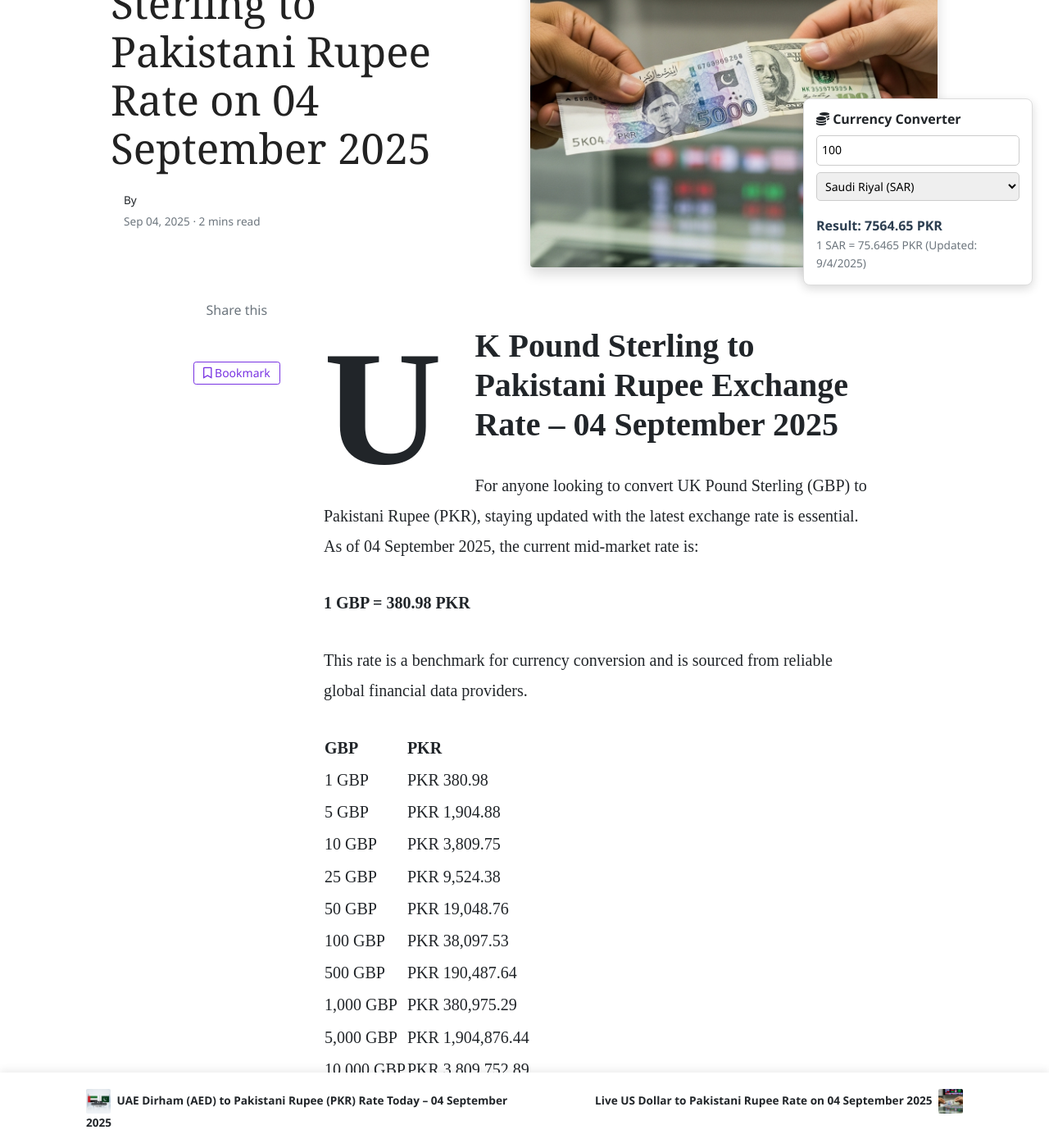
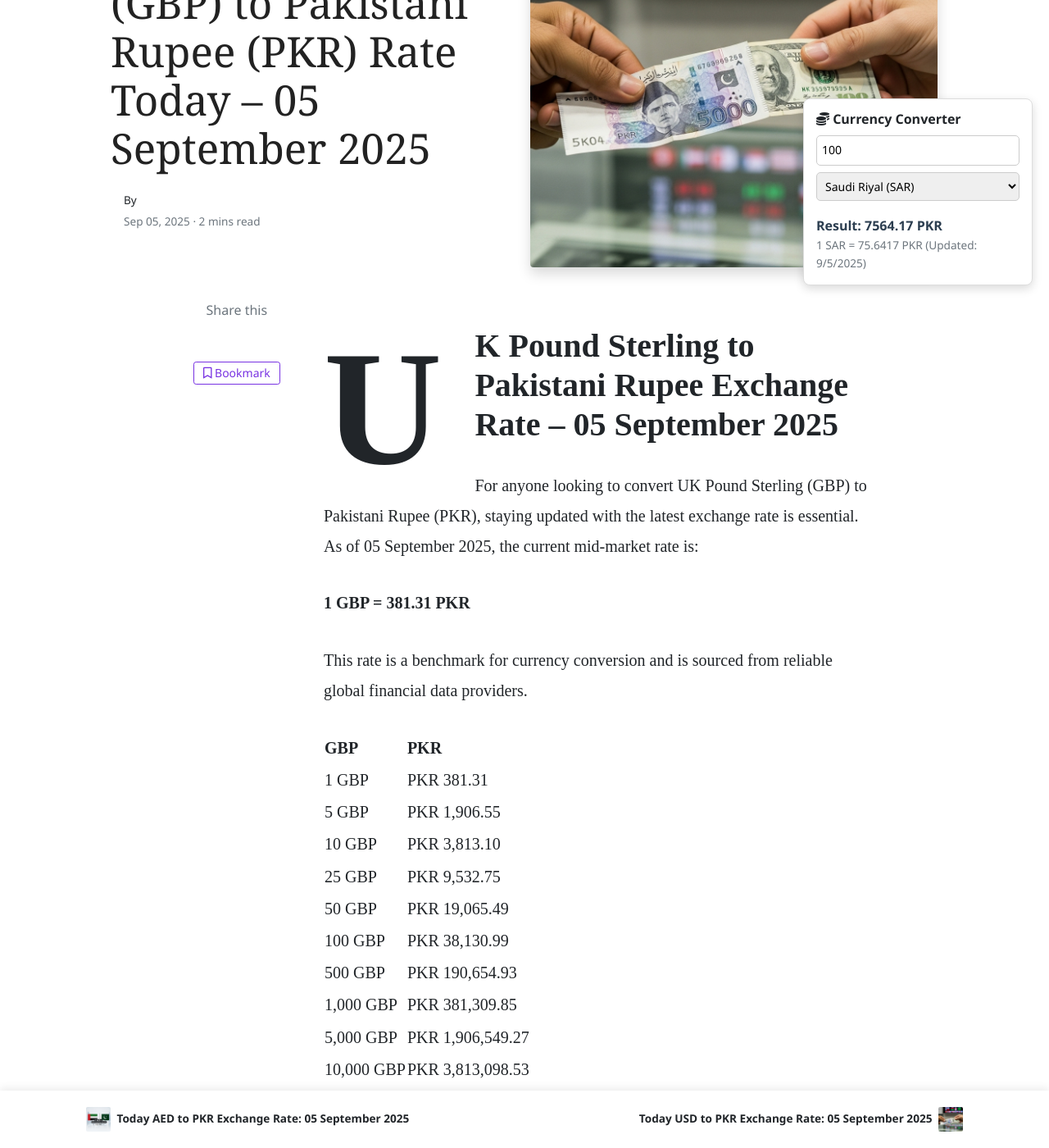
Before and after one commit to mlcom/mlcom.github.io, a Jekyll site: the page built from _posts/2025-09-05-today-uk-pound-sterling-to-pkr-exchange-rate-september-2025-prices-updated-gbp-to-pkr.md, in a window 1280 px wide and 1400 px high, scrolled down 295 px. Shown: the whole window at 82% size. Built offline with Jekyll 4.4.1, drawn with Linux system fonts in a browser that asks for light colours; nearby versions of some CDN libraries; comment, search, counter and statistics services are not loaded; some of the changed text lies outside the part shown.

Commit message:
Automated: Update currency rates and generate daily posts

```diff
--- a/_posts/2025-09-04-today-saudi-riyal-to-pkr-exchange-rate-september-2025-prices-updated-sar-to-pkr.md
+++ b/_posts/2025-09-05-today-saudi-riyal-to-pkr-exchange-rate-september-2025-prices-updated-sar-to-pkr.md
@@ -1,32 +1,32 @@
 ---
 layout: post
-title:  'Live Saudi Riyal to Pakistani Rupee Rate on 04 September 2025'
+title:  'Saudi Riyal (SAR) to Pakistani Rupee (PKR) Rate Today – 05 September 2025'
 author: jane
 categories: [ sar-to-pkr ]
 image: assets/images/sar-to-pkr-rate-today.jpg
 tags: ['SAR to PKR', 'Saudi Riyal to Pakistani Rupee', 'today riyal rate in pakistan', 'saudi riyal rate', 'open market riyal rate']
 ---
 
-# Saudi Riyal to Pakistani Rupee Exchange Rate – 04 September 2025
+# Saudi Riyal to Pakistani Rupee Exchange Rate – 05 September 2025
 
-For anyone looking to convert Saudi Riyal (SAR) to Pakistani Rupee (PKR), staying updated with the latest exchange rate is essential. As of 04 September 2025, the current mid-market rate is:
+For anyone looking to convert Saudi Riyal (SAR) to Pakistani Rupee (PKR), staying updated with the latest exchange rate is essential. As of 05 September 2025, the current mid-market rate is:
 
-**1 SAR = 75.65 PKR**
+**1 SAR = 75.64 PKR**
 
 This rate is a benchmark for currency conversion and is sourced from reliable global financial data providers.
 
 | SAR | PKR |
 | --- | --- |
-| 1 SAR | PKR 75.65 |
-| 5 SAR | PKR 378.23 |
-| 10 SAR | PKR 756.46 |
-| 25 SAR | PKR 1,891.16 |
-| 50 SAR | PKR 3,782.32 |
-| 100 SAR | PKR 7,564.65 |
-| 500 SAR | PKR 37,823.23 |
-| 1,000 SAR | PKR 75,646.45 |
-| 5,000 SAR | PKR 378,232.27 |
-| 10,000 SAR | PKR 756,464.53 |
+| 1 SAR | PKR 75.64 |
+| 5 SAR | PKR 378.21 |
+| 10 SAR | PKR 756.42 |
+| 25 SAR | PKR 1,891.04 |
+| 50 SAR | PKR 3,782.09 |
+| 100 SAR | PKR 7,564.17 |
+| 500 SAR | PKR 37,820.85 |
+| 1,000 SAR | PKR 75,641.71 |
+| 5,000 SAR | PKR 378,208.53 |
+| 10,000 SAR | PKR 756,417.07 |
 
 
 ## Understanding Exchange Rate Fluctuations
--- a/_posts/2025-09-04-today-uae-dirham-to-pkr-exchange-rate-september-2025-prices-updated-aed-to-pkr.md
+++ b/_posts/2025-09-05-today-uae-dirham-to-pkr-exchange-rate-september-2025-prices-updated-aed-to-pkr.md
@@ -1,15 +1,15 @@
 ---
 layout: post
-title:  'UAE Dirham (AED) to Pakistani Rupee (PKR) Rate Today – 04 September 2025'
+title:  'Today AED to PKR Exchange Rate: 05 September 2025'
 author: jane
 categories: [ aed-to-pkr ]
 image: assets/images/aed-to-pkr-rate-today.jpg
 tags: ['AED to PKR', 'UAE Dirham to Pakistani Rupee', 'dubai dirham to pkr', 'dirham rate in pakistan today', 'uae exchange rate pakistan']
 ---
 
-# UAE Dirham to Pakistani Rupee Exchange Rate – 04 September 2025
+# UAE Dirham to Pakistani Rupee Exchange Rate – 05 September 2025
 
-For anyone looking to convert UAE Dirham (AED) to Pakistani Rupee (PKR), staying updated with the latest exchange rate is essential. As of 04 September 2025, the current mid-market rate is:
+For anyone looking to convert UAE Dirham (AED) to Pakistani Rupee (PKR), staying updated with the latest exchange rate is essential. As of 05 September 2025, the current mid-market rate is:
 
 **1 AED = 77.24 PKR**
 
--- a/_posts/2025-09-04-today-uk-pound-sterling-to-pkr-exchange-rate-september-2025-prices-updated-gbp-to-pkr.md
+++ b/_posts/2025-09-05-today-uk-pound-sterling-to-pkr-exchange-rate-september-2025-prices-updated-gbp-to-pkr.md
@@ -1,32 +1,32 @@
 ---
 layout: post
-title:  'Live UK Pound Sterling to Pakistani Rupee Rate on 04 September 2025'
+title:  'UK Pound Sterling (GBP) to Pakistani Rupee (PKR) Rate Today – 05 September 2025'
 author: john
 categories: [ gbp-to-pkr ]
 image: assets/images/usd-to-pkr-rate-today.jpg
 tags: ['GBP to PKR', 'UK Pound to Pakistani Rupee', 'pound rate in pakistan', 'great britain pound to pkr', 'uk to pakistan money transfer']
 ---
 
-# UK Pound Sterling to Pakistani Rupee Exchange Rate – 04 September 2025
+# UK Pound Sterling to Pakistani Rupee Exchange Rate – 05 September 2025
 
-For anyone looking to convert UK Pound Sterling (GBP) to Pakistani Rupee (PKR), staying updated with the latest exchange rate is essential. As of 04 September 2025, the current mid-market rate is:
+For anyone looking to convert UK Pound Sterling (GBP) to Pakistani Rupee (PKR), staying updated with the latest exchange rate is essential. As of 05 September 2025, the current mid-market rate is:
 
-**1 GBP = 380.98 PKR**
+**1 GBP = 381.31 PKR**
 
 This rate is a benchmark for currency conversion and is sourced from reliable global financial data providers.
 
 | GBP | PKR |
 | --- | --- |
-| 1 GBP | PKR 380.98 |
-| 5 GBP | PKR 1,904.88 |
-| 10 GBP | PKR 3,809.75 |
-| 25 GBP | PKR 9,524.38 |
-| 50 GBP | PKR 19,048.76 |
-| 100 GBP | PKR 38,097.53 |
-| 500 GBP | PKR 190,487.64 |
-| 1,000 GBP | PKR 380,975.29 |
-| 5,000 GBP | PKR 1,904,876.44 |
-| 10,000 GBP | PKR 3,809,752.89 |
+| 1 GBP | PKR 381.31 |
+| 5 GBP | PKR 1,906.55 |
+| 10 GBP | PKR 3,813.10 |
+| 25 GBP | PKR 9,532.75 |
+| 50 GBP | PKR 19,065.49 |
+| 100 GBP | PKR 38,130.99 |
+| 500 GBP | PKR 190,654.93 |
+| 1,000 GBP | PKR 381,309.85 |
+| 5,000 GBP | PKR 1,906,549.27 |
+| 10,000 GBP | PKR 3,813,098.53 |
 
 
 ## Understanding Exchange Rate Fluctuations
@@ -45,7 +45,7 @@ This depends on your personal needs. If the Pound is currently strong against th
 
 ### How much is 100 Pounds in Pakistani Rupees?
 
-Based on the live mid-market rate, 100 UK Pound Sterling equals **380,975.29** Pakistani Rupees. The final amount may vary based on the service provider's rate and fees.
+Based on the live mid-market rate, 100 UK Pound Sterling equals **381,309.85** Pakistani Rupees. The final amount may vary based on the service provider's rate and fees.
 
 
 
--- a/_posts/2025-09-04-today-us-dollar-to-pkr-exchange-rate-september-2025-prices-updated-usd-to-pkr.md
+++ b/_posts/2025-09-05-today-us-dollar-to-pkr-exchange-rate-september-2025-prices-updated-usd-to-pkr.md
@@ -1,32 +1,32 @@
 ---
 layout: post
-title:  'Live US Dollar to Pakistani Rupee Rate on 04 September 2025'
+title:  'Today USD to PKR Exchange Rate: 05 September 2025'
 author: jane
 categories: [ usd-to-pkr ]
 image: assets/images/usd-to-pkr-rate-today.jpg
 tags: ['USD to PKR', 'US Dollar to Pakistani Rupee', 'dollar rate in pakistan', 'today dollar rate open market', 'usa to pakistan dollar rate']
 ---
 
-# US Dollar to Pakistani Rupee Exchange Rate – 04 September 2025
+# US Dollar to Pakistani Rupee Exchange Rate – 05 September 2025
 
-For anyone looking to convert US Dollar (USD) to Pakistani Rupee (PKR), staying updated with the latest exchange rate is essential. As of 04 September 2025, the current mid-market rate is:
+For anyone looking to convert US Dollar (USD) to Pakistani Rupee (PKR), staying updated with the latest exchange rate is essential. As of 05 September 2025, the current mid-market rate is:
 
-**1 USD = 283.67 PKR**
+**1 USD = 283.66 PKR**
 
 This rate is a benchmark for currency conversion and is sourced from reliable global financial data providers.
 
 | USD | PKR |
 | --- | --- |
-| 1 USD | PKR 283.67 |
-| 5 USD | PKR 1,418.37 |
-| 10 USD | PKR 2,836.74 |
-| 25 USD | PKR 7,091.85 |
-| 50 USD | PKR 14,183.71 |
-| 100 USD | PKR 28,367.42 |
-| 500 USD | PKR 141,837.10 |
-| 1,000 USD | PKR 283,674.20 |
-| 5,000 USD | PKR 1,418,371.00 |
-| 10,000 USD | PKR 2,836,742.00 |
+| 1 USD | PKR 283.66 |
+| 5 USD | PKR 1,418.28 |
+| 10 USD | PKR 2,836.56 |
+| 25 USD | PKR 7,091.41 |
+| 50 USD | PKR 14,182.82 |
+| 100 USD | PKR 28,365.64 |
+| 500 USD | PKR 141,828.20 |
+| 1,000 USD | PKR 283,656.40 |
+| 5,000 USD | PKR 1,418,282.00 |
+| 10,000 USD | PKR 2,836,564.00 |
 
 
 ## Understanding Exchange Rate Fluctuations
```
Also changed, not shown: other parts of _posts/2025-09-05-today-saudi-riyal-to-pkr-exchange-rate-september-2025-prices-updated-sar-to-pkr.md (+1 -1 lines), other parts of _posts/2025-09-05-today-uae-dirham-to-pkr-exchange-rate-september-2025-prices-updated-aed-to-pkr.md (+10 -10 lines), other parts of _posts/2025-09-05-today-us-dollar-to-pkr-exchange-rate-september-2025-prices-updated-usd-to-pkr.md (+1 -1 lines), _data/rates.yml (+140 -140 lines).
